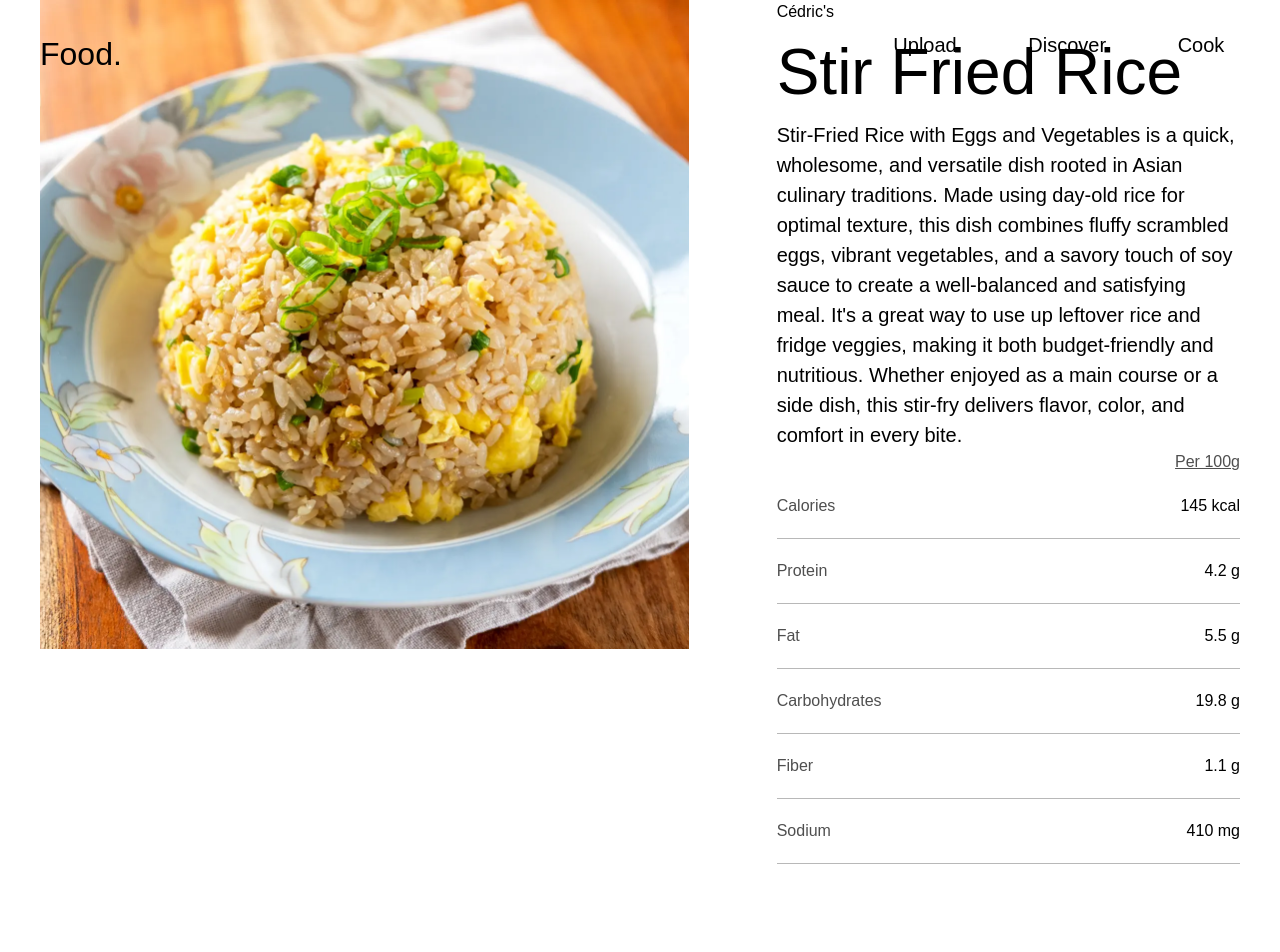
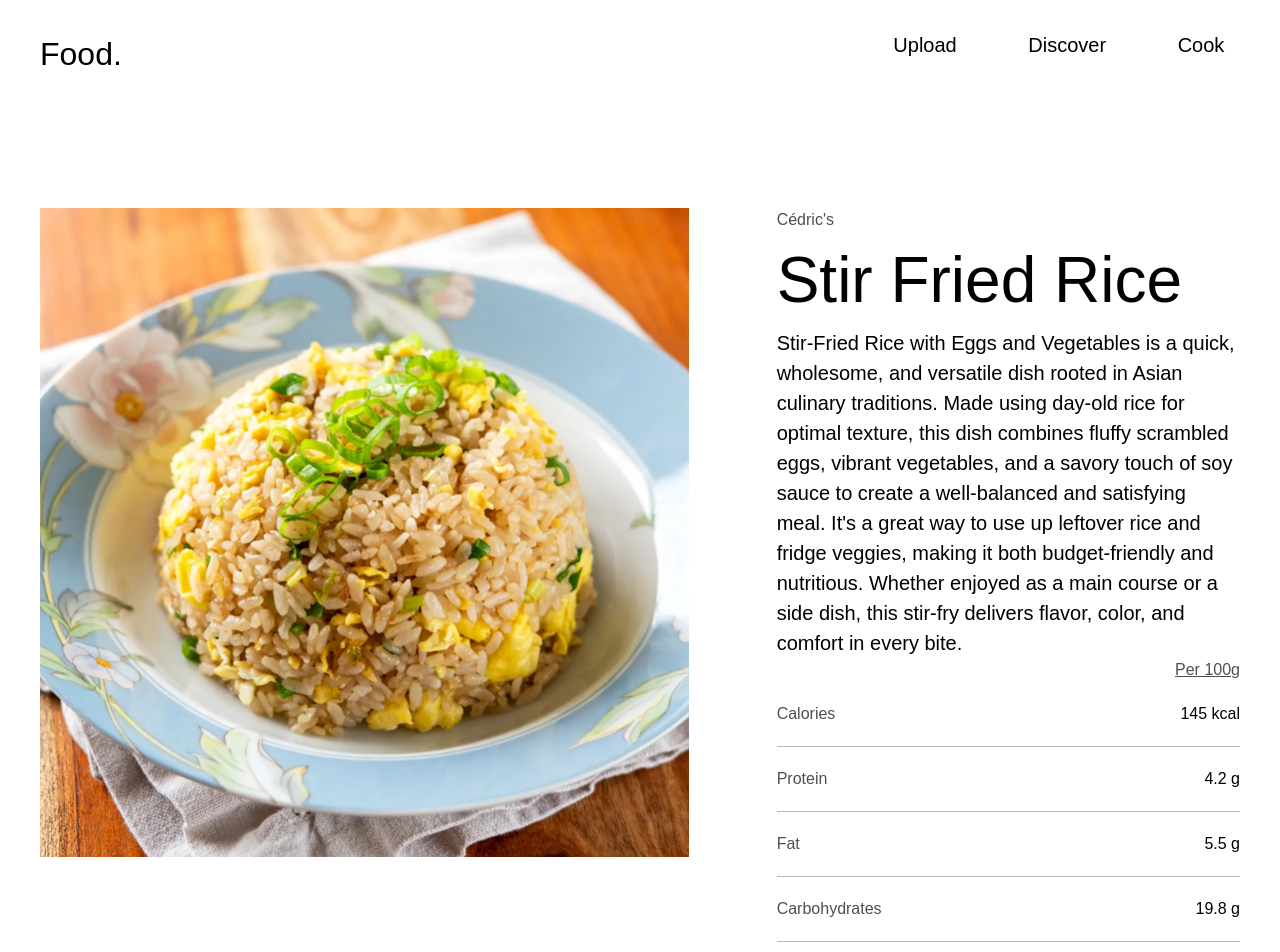
Before and after one commit to MAHA-cego/foodApp, a React (Vite) app: page /recipe in a window 1280 px wide. Shown: the top 952 px of the page. Before the commit the page ends 864 px from the top, so only its background shows below. Built offline with nearby package versions, Linux system fonts and the light colour scheme; a web font is replaced by a local one.

Commit message:
recipePage start

```diff
--- a/src/components/Footer.jsx
+++ b/src/components/Footer.jsx
@@ -1,7 +1,7 @@
 function Footer() {
   return (
     <>
-      <footer className="grid grid-cols-[1fr_7fr_4fr] mt-[240px] mb-[34px] pt-[48px] border-t mx-[40px] text-[1.25rem]">
+      <footer className="grid grid-cols-[1fr_7fr_4fr] mt-[15rem] mb-[2.125rem] pt-[3rem] border-t mx-[2.5rem] text-[1.25rem]">
         <p className="col-start-2 content-end">
           Life is too short to eat bad{" "}
           <a href="" className="font-medium underline">
--- a/src/components/Main.jsx
+++ b/src/components/Main.jsx
@@ -34,10 +34,10 @@ function Main() {
 
   return (
     <>
-      <div className="mx-[40px] overflow-hidden">
-        <div className="mt-[200px]">
+      <div className="mx-[2.5rem] overflow-hidden">
+        <div className="mt-[12.5rem]">
           <div
-            className={`grid grid-cols-[4fr_1fr_1fr] items-end pb-[120px] transition-all duration-700 ease-in-out ${
+            className={`grid grid-cols-[4fr_1fr_1fr] items-end pb-[7.5rem] transition-all duration-700 ease-in-out ${
               scrolled ? "border-b-3 border-black" : "border-none"
             }`}
           >
@@ -45,8 +45,12 @@ function Main() {
               ref={titleRef}
               className={`
                 col-start-1 leading-none transition-all duration-700 ease-in-out
-                translate-x-[-26px] translate-y-[32px]
-                ${scrolled ? "text-[18.75rem] mt-0" : "text-[25rem] mt-[250px]"}
+                translate-x-[-1.625rem] translate-y-[2rem]
+                ${
+                  scrolled
+                    ? "text-[18.75rem] mt-0"
+                    : "text-[25rem] mt-[15.625rem]"
+                }
               `}
             >
               Food.
@@ -97,8 +101,8 @@ function Main() {
           <RecipeMain />
           <RecipeMain />
         </div>
-        <div className="mt-[120px] grid grid-cols-[7fr_3fr_2fr]">
-          <div className="col-start-2 flex flex-col gap-[36px]">
+        <div className="mt-[7.5rem] grid grid-cols-[7fr_3fr_2fr]">
+          <div className="col-start-2 flex flex-col gap-[2.25rem]">
             <h2 className="text-[3rem] font-medium leading-14">
               Did not find <br /> what you needed?
             </h2>
@@ -106,7 +110,9 @@ function Main() {
               Recipes are being added every day by our users, be sure to drop by
               later.
             </p>
-            <h3 className="text-[2rem] underline mt-[4px]">Add your own !</h3>
+            <h3 className="text-[2rem] underline mt-[0.25rem]">
+              Add your own !
+            </h3>
           </div>
         </div>
       </div>
--- a/src/components/Nav.jsx
+++ b/src/components/Nav.jsx
@@ -2,7 +2,7 @@ import brightnessIcon from "../assets/iconmonstr-brightness-10.svg";
 
 function Nav() {
   return (
-    <nav className="grid grid-cols-[2fr_1fr] mx-[40px] mt-[30px]  fixed w-full top-0">
+    <nav className="grid grid-cols-[2fr_1fr] mx-[2.5rem] mt-[1.875rem]  fixed w-full top-0 z-100">
       <h2 className="grid-start-1 text-[2rem] font-medium">Food.</h2>
       <div className="grid-start-2">
         <ul className="flex flex-row justify-between text-[1.25rem]">
@@ -18,7 +18,7 @@ function Nav() {
             </a>
           </li>
           <li>
-            <img src={brightnessIcon} alt="" className="w-[24px]" />
+            <img src={brightnessIcon} alt="" className="w-[1.5rem]" />
           </li>
         </ul>
       </div>
--- /dev/null
+++ b/src/components/Recipe.jsx
@@ -0,0 +1,63 @@
+import eggFriedRice from "../assets/egg-fried-rice-main-preview.webp";
+
+function Recipe() {
+  return (
+    <>
+      <body className="">
+        <div className="mx-[2.5rem] mt-[13rem]">
+          <div className="grid grid-cols-[7fr_5fr] gap-[5.5rem]">
+            <img src={eggFriedRice} alt="" />
+            <div className="flex flex-col h-full">
+              <p className="text-[1rem] font-light text-darkGrey">Cédric's</p>
+              <h1 className="text-[4rem]">Stir Fried Rice</h1>
+              <p className="text-[1.25rem]">
+                Stir-Fried Rice with Eggs and Vegetables is a quick, wholesome,
+                and versatile dish rooted in Asian culinary traditions. Made
+                using day-old rice for optimal texture, this dish combines
+                fluffy scrambled eggs, vibrant vegetables, and a savory touch of
+                soy sauce to create a well-balanced and satisfying meal. It's a
+                great way to use up leftover rice and fridge veggies, making it
+                both budget-friendly and nutritious. Whether enjoyed as a main
+                course or a side dish, this stir-fry delivers flavor, color, and
+                comfort in every bite.
+              </p>
+              <div className="text-[1rem] font-light mt-auto">
+                <p className="text-darkGrey justify-self-end underline">
+                  Per 100g
+                </p>
+                <ul>
+                  <li className="flex flex-row justify-between border-b py-[1.25rem] border-b-lightGrey">
+                    <p className="text-darkGrey">Calories</p>
+                    <p>145 kcal</p>
+                  </li>
+                  <li className="flex flex-row justify-between border-b py-[1.25rem] border-b-lightGrey">
+                    <p className="text-darkGrey">Protein</p>
+                    <p>4.2 g</p>
+                  </li>
+                  <li className="flex flex-row justify-between border-b py-[1.25rem] border-b-lightGrey">
+                    <p className="text-darkGrey">Fat</p>
+                    <p>5.5 g</p>
+                  </li>
+                  <li className="flex flex-row justify-between border-b py-[1.25rem] border-b-lightGrey">
+                    <p className="text-darkGrey">Carbohydrates</p>
+                    <p>19.8 g</p>
+                  </li>
+                  <li className="flex flex-row justify-between border-b py-[1.25rem] border-b-lightGrey">
+                    <p className="text-darkGrey">Fiber</p>
+                    <p>1.1 g</p>
+                  </li>
+                  <li className="flex flex-row justify-between border-b py-[1.25rem] border-b-lightGrey">
+                    <p className="text-darkGrey">Sodium</p>
+                    <p>410 mg</p>
+                  </li>
+                </ul>
+              </div>
+            </div>
+          </div>
+        </div>
+      </body>
+    </>
+  );
+}
+
+export default Recipe;
--- a/src/pages/RecipePage.jsx
+++ b/src/pages/RecipePage.jsx
@@ -1,63 +1,12 @@
 import Nav from "../components/Nav.jsx";
+import Recipe from "../components/Recipe.jsx";
 import eggFriedRice from "../assets/egg-fried-rice-main-preview.webp";
 
 function RecipePage() {
   return (
     <>
       <Nav />
-      <body className="">
-        <div className="mx-[40px]">
-          <div className="grid grid-cols-[7fr_5fr] gap-[5.5rem]">
-            <img src={eggFriedRice} alt="" />
-            <div>
-              <p className="text-[1rem]">Cédric's</p>
-              <h1 className="text-[4rem]">Stir Fried Rice</h1>
-              <p className="text-[1.25rem]">
-                Stir-Fried Rice with Eggs and Vegetables is a quick, wholesome,
-                and versatile dish rooted in Asian culinary traditions. Made
-                using day-old rice for optimal texture, this dish combines
-                fluffy scrambled eggs, vibrant vegetables, and a savory touch of
-                soy sauce to create a well-balanced and satisfying meal. It's a
-                great way to use up leftover rice and fridge veggies, making it
-                both budget-friendly and nutritious. Whether enjoyed as a main
-                course or a side dish, this stir-fry delivers flavor, color, and
-                comfort in every bite.
-              </p>
-              <div className="text-[1rem] font-light ">
-                <p className="text-darkGrey justify-self-end underline">
-                  Per 100g
-                </p>
-                <ul>
-                  <li className="flex flex-row justify-between border-b py-[1.25rem] border-b-lightGrey">
-                    <p className="text-darkGrey">Calories</p>
-                    <p>145 kcal</p>
-                  </li>
-                  <li className="flex flex-row justify-between border-b py-[1.25rem] border-b-lightGrey">
-                    <p className="text-darkGrey">Protein</p>
-                    <p>4.2 g</p>
-                  </li>
-                  <li className="flex flex-row justify-between border-b py-[1.25rem] border-b-lightGrey">
-                    <p className="text-darkGrey">Fat</p>
-                    <p>5.5 g</p>
-                  </li>
-                  <li className="flex flex-row justify-between border-b py-[1.25rem] border-b-lightGrey">
-                    <p className="text-darkGrey">Carbohydrates</p>
-                    <p>19.8 g</p>
-                  </li>
-                  <li className="flex flex-row justify-between border-b py-[1.25rem] border-b-lightGrey">
-                    <p className="text-darkGrey">Fiber</p>
-                    <p>1.1 g</p>
-                  </li>
-                  <li className="flex flex-row justify-between border-b py-[1.25rem] border-b-lightGrey">
-                    <p className="text-darkGrey">Sodium</p>
-                    <p>410 mg</p>
-                  </li>
-                </ul>
-              </div>
-            </div>
-          </div>
-        </div>
-      </body>
+      <Recipe />
     </>
   );
 }
```
